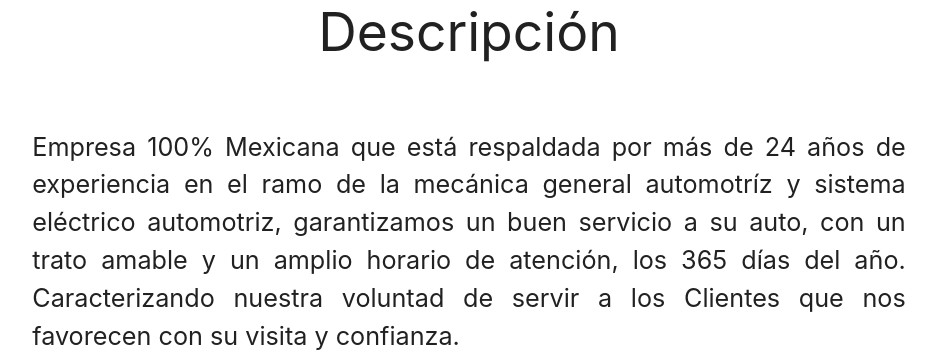
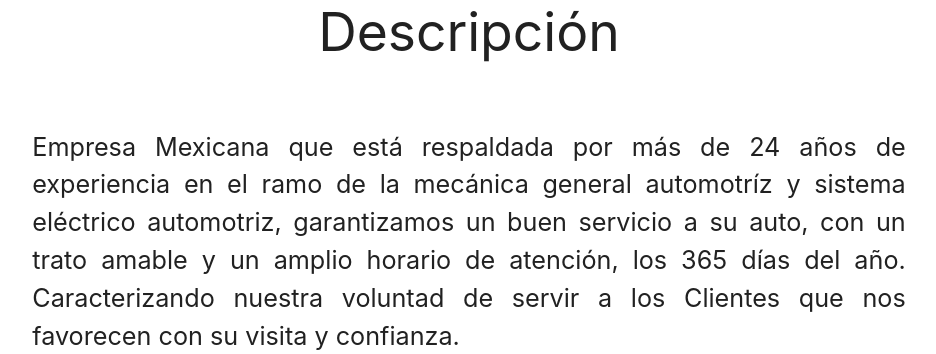
Before and after one commit to lgeronimoM/TallerMGF, a Flask app: page / in a window 1280 px wide. Shown: the part 792-1146 px from the top of the page, without its empty margins (171-1107 px from the left). Run offline with Flask 3, Linux system fonts and the light colour scheme.

Commit message:
update text main page

```diff
--- a/templates/index.html
+++ b/templates/index.html
@@ -83,7 +83,7 @@
                 <h2 class="center" name="descripcion" id="descripcion">Descripción</h2>
             </div>
             <div class="col s12" style="margin-top: 20px;">
-                <P ALIGN="justify" class="flow-text">Empresa 100% Mexicana que está respaldada por más de 24 años de experiencia en el ramo de la mecánica general automotríz y sistema
+                <P ALIGN="justify" class="flow-text">Empresa Mexicana que está respaldada por más de 24 años de experiencia en el ramo de la mecánica general automotríz y sistema
                 eléctrico automotriz, garantizamos un buen servicio a su auto, con un trato amable y un amplio horario de atención, los 365 días del año. Caracterizando
                 nuestra voluntad de servir a los Clientes que nos favorecen con su visita y confianza. </p>
                 <p ALIGN="justify" class="flow-text">La experiencia, profesionalismo y preparación de nuestros técnicos es lo que nos a llevado hacer una empresa de exito, y así como tambien
```
